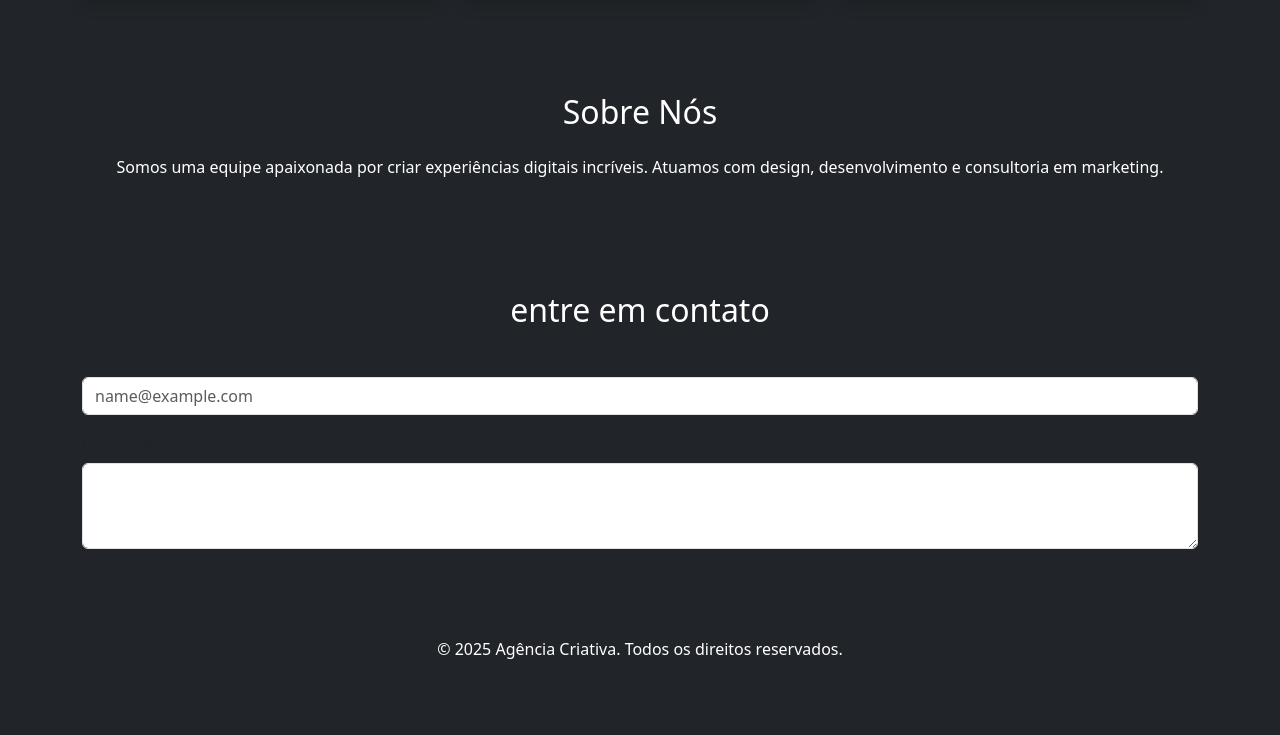
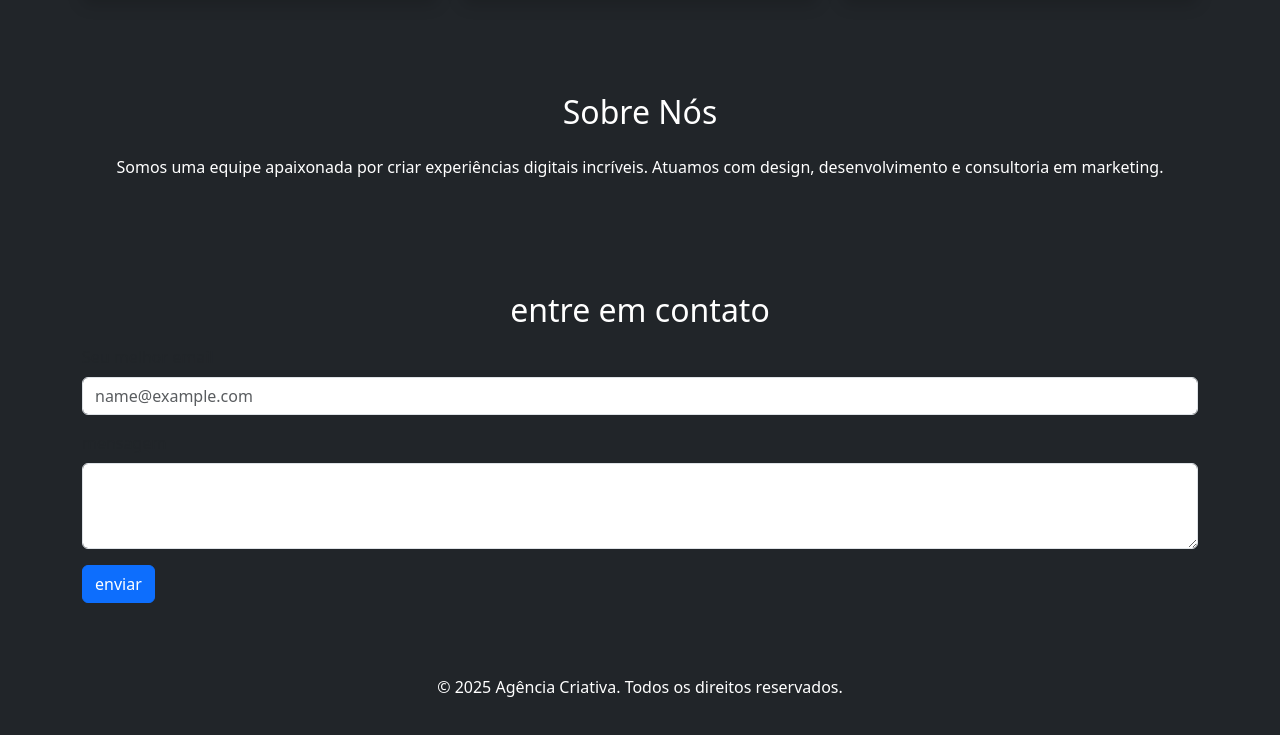
Before and after one commit to danikejs/web_design, a plain HTML site: page ac02-bootstrap/dark.html in a window 1280 px wide. Shown: the part 732-1467 px from the top of the page. Before the commit the page ends 1433 px from the top, so only its background shows below. Drawn offline with nearby package versions, Linux system fonts and the light colour scheme; files that its build step writes are made by us from their sources; files whose address does not match are found by name.

Commit message:
Update dark.html

```diff
--- a/ac02-bootstrap/dark.html
+++ b/ac02-bootstrap/dark.html
@@ -102,6 +102,7 @@
             <label for="exampleFormControlTextarea1" class="form-label">mensagem </label>
             <textarea class="form-control" id="exampleFormControlTextarea1" rows="3"></textarea>
         </div>
+        <button type="button" class="btn btn-primary">enviar</button>
     </section>
     <!-- RODAPÉ -->
     <footer class="bg-dark text-white text-center p-4">
```
